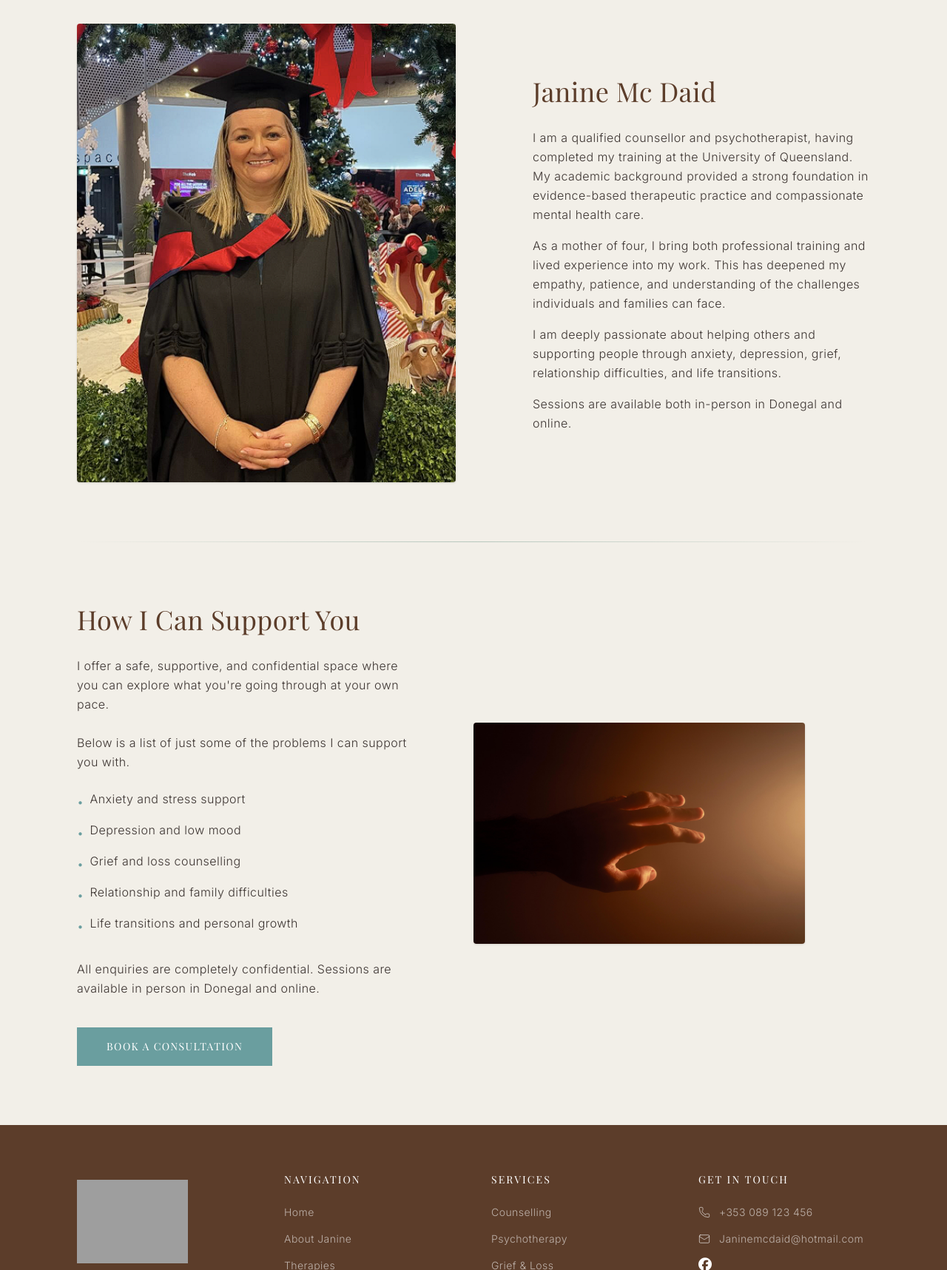
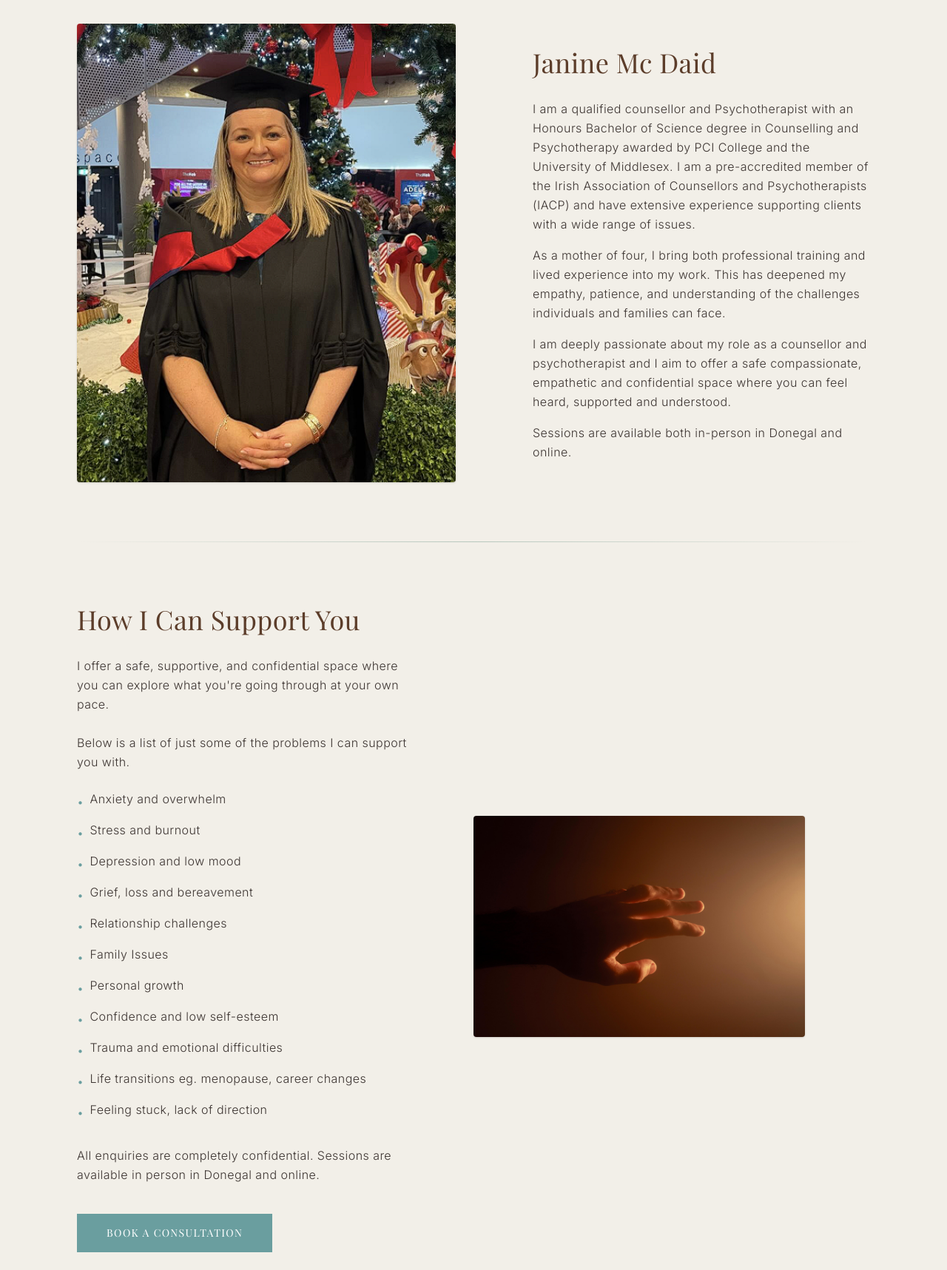
Before and after one commit to Mcdaid101/Janine-McDaid-counselling-and-psychotherapy, a plain HTML site: page about.html in a window 1280 px wide. Shown: the part 700-2417 px from the top of the page at 74% size. Drawn offline with nearby package versions, Linux system fonts and the light colour scheme; grey boxes are pictures that could not be loaded.

Commit message:
minor text edits

```diff
--- a/about.html
+++ b/about.html
@@ -97,7 +97,9 @@
         </h2>
 
         <p class="font-[Inter] font-light text-[#3D3532] text-base leading-relaxed mb-4">
-          I am a qualified counsellor and psychotherapist, having completed my training at the University of Queensland. My academic background provided a strong foundation in evidence-based therapeutic practice and compassionate mental health care.
+          I am a qualified counsellor and Psychotherapist with an Honours Bachelor of Science degree in Counselling and Psychotherapy awarded by PCI College and the
+          University of Middlesex. I am a pre-accredited member of the Irish Association of Counsellors and Psychotherapists (IACP) and have extensive experience supporting
+          clients with a wide range of issues.
         </p>
 
         <p class="font-[Inter] font-light text-[#3D3532] text-base leading-relaxed mb-4">
@@ -105,7 +107,9 @@
         </p>
 
         <p class="font-[Inter] font-light text-[#3D3532] text-base leading-relaxed mb-4">
-          I am deeply passionate about helping others and supporting people through anxiety, depression, grief, relationship difficulties, and life transitions.
+          I am deeply passionate about my role as a counsellor and psychotherapist and I aim to offer a safe compassionate, empathetic and confidential space where you
+           can feel heard, supported and understood.
+
         </p>
 
         <p class="font-[Inter] font-light text-[#3D3532] text-base leading-relaxed">
@@ -147,19 +151,37 @@
 
         <ul class="font-[Inter] font-light text-[#3D3532] text-base leading-relaxed space-y-3 mb-8">
           <li class="flex items-start gap-2">
-            <span class="text-[#6A9E9F] mt-1">•</span> Anxiety and stress support
+            <span class="text-[#6A9E9F] mt-1">•</span> Anxiety and overwhelm
+          </li>
+          <li class="flex items-start gap-2">
+            <span class="text-[#6A9E9F] mt-1">•</span> Stress and burnout
           </li>
           <li class="flex items-start gap-2">
             <span class="text-[#6A9E9F] mt-1">•</span> Depression and low mood
           </li>
           <li class="flex items-start gap-2">
-            <span class="text-[#6A9E9F] mt-1">•</span> Grief and loss counselling
+            <span class="text-[#6A9E9F] mt-1">•</span> Grief, loss and bereavement
           </li>
           <li class="flex items-start gap-2">
-            <span class="text-[#6A9E9F] mt-1">•</span> Relationship and family difficulties
+            <span class="text-[#6A9E9F] mt-1">•</span> Relationship challenges
           </li>
           <li class="flex items-start gap-2">
-            <span class="text-[#6A9E9F] mt-1">•</span> Life transitions and personal growth
+            <span class="text-[#6A9E9F] mt-1">•</span> Family Issues
+          </li>
+          <li class="flex items-start gap-2">
+            <span class="text-[#6A9E9F] mt-1">•</span> Personal growth
+          </li>
+          <li class="flex items-start gap-2">
+            <span class="text-[#6A9E9F] mt-1">•</span> Confidence and low self-esteem
+          </li>
+          <li class="flex items-start gap-2">
+            <span class="text-[#6A9E9F] mt-1">•</span> Trauma and emotional difficulties
+          </li>
+          <li class="flex items-start gap-2">
+            <span class="text-[#6A9E9F] mt-1">•</span> Life transitions eg. menopause, career changes
+          </li>
+          <li class="flex items-start gap-2">
+            <span class="text-[#6A9E9F] mt-1">•</span> Feeling stuck, lack of direction
           </li>
         </ul>
 
```
Also changed, not shown: therapies.html (+1 -1 lines).
